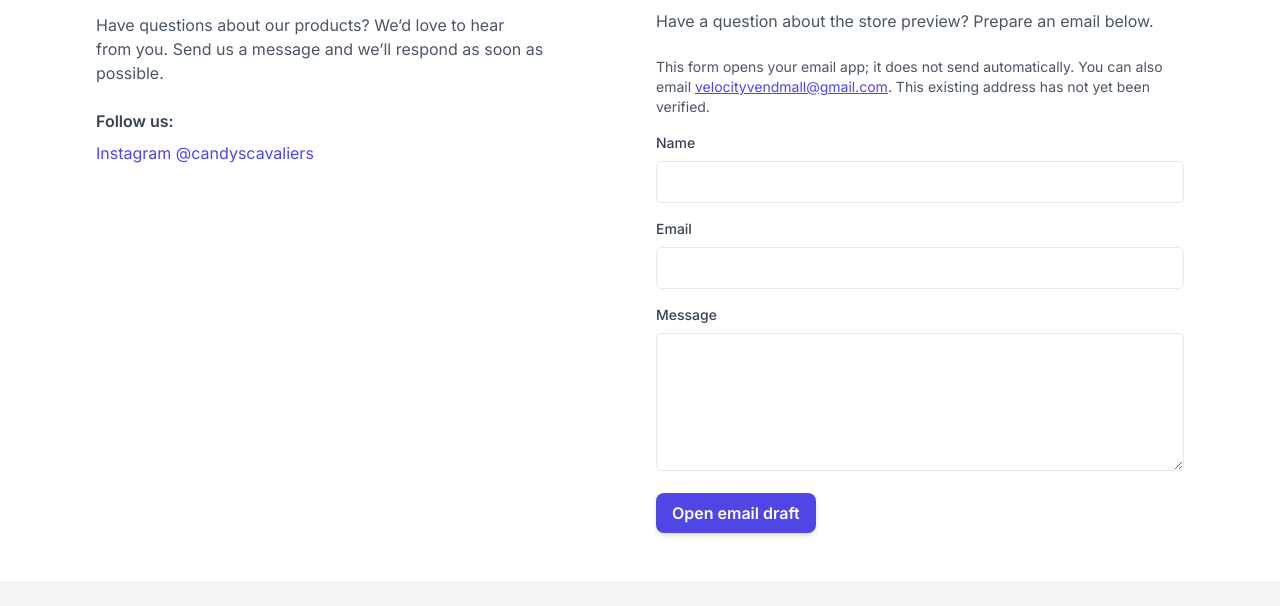
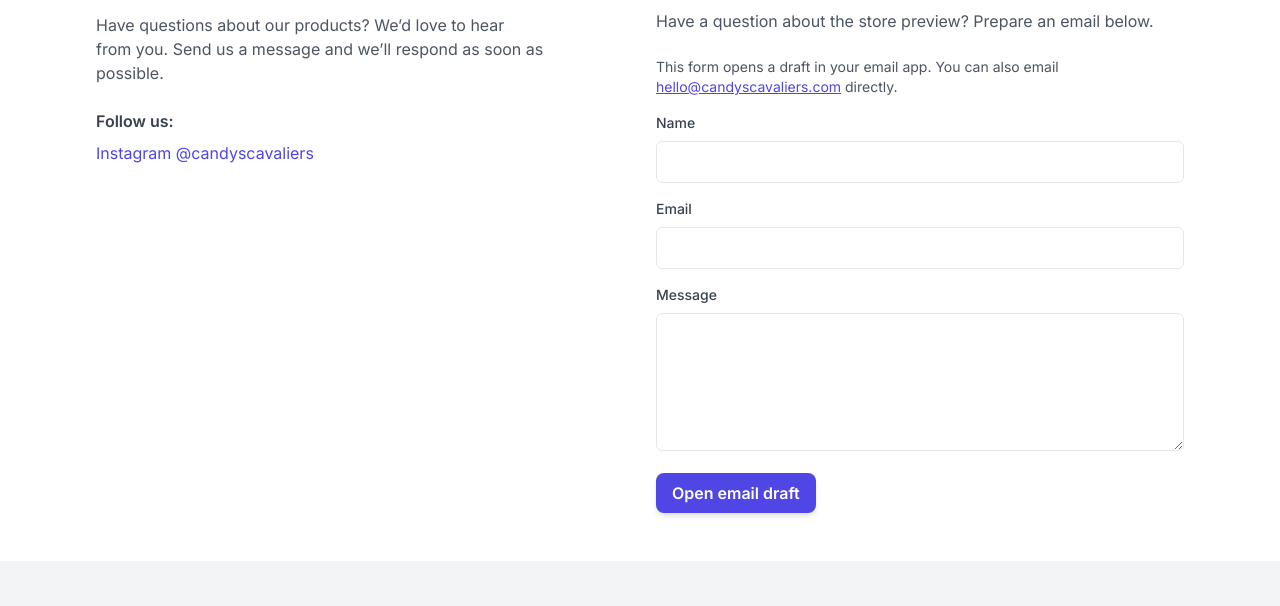
Before and after one commit to mariampi/cavalier-store, a plain HTML site: page contact.html in a window 1280 px wide. Shown: the part 191-797 px from the top of the page. Drawn offline with nearby package versions, Linux system fonts and the light colour scheme.

Commit message:
Use Candy Cavaliers email on the contact page

```diff
--- a/contact.html
+++ b/contact.html
@@ -85,9 +85,9 @@
           Have a question about the store preview? Prepare an email below.
         </p>
 
-        <p class="text-sm text-gray-600 mb-4">This form opens your email app; it does not send automatically. You can also email <a class="text-indigo-600 underline" href="mailto:velocityvendmall@gmail.com">velocityvendmall@gmail.com</a>. This existing address has not yet been verified.</p>
+        <p class="text-sm text-gray-600 mb-4">This form opens a draft in your email app. You can also email <a class="text-indigo-600 underline" href="mailto:hello@candyscavaliers.com">hello@candyscavaliers.com</a> directly.</p>
         <form
-          action="mailto:velocityvendmall@gmail.com"
+          action="mailto:hello@candyscavaliers.com"
           method="POST"
           enctype="text/plain"
           class="space-y-4"
```
Also changed, not shown: 1 other file.
